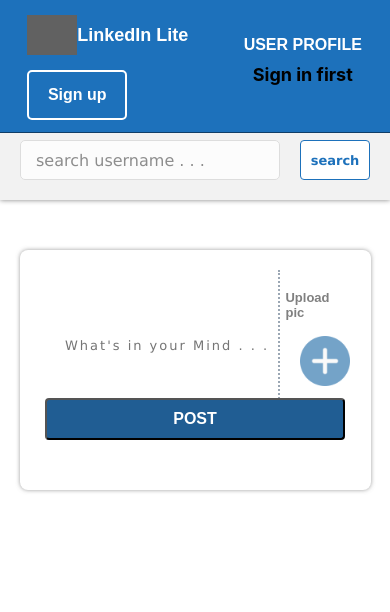
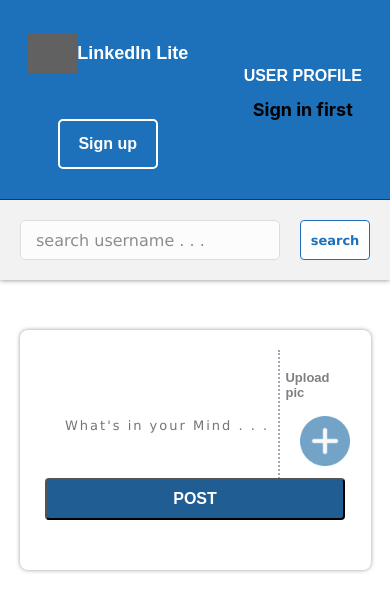
Before and after one commit to mysteriork/LinkedIn-Lite, a React (Create React App) app in the folder frontend/: page /home in a window 390 px wide. Shown: the top 612 px of the page. Built offline with nearby package versions, Linux system fonts and the light colour scheme; grey boxes are pictures that could not be loaded.

Commit message:
CSS modified

```diff
--- a/frontend/src/web.css
+++ b/frontend/src/web.css
@@ -58,12 +58,13 @@
 }
 
 .bttn2 {
-  display: inline;
-  height: fit-content;
   font-family: Verdana, Geneva, Tahoma, sans-serif;
   font-weight: bold;
   font-size: large;
   flex-wrap: wrap;
+  background: none;
+  border: none;
+  cursor: pointer;
 }
 
 .bttn2-div {
@@ -747,6 +748,10 @@
     width: 100%;
   }
 
+  .nav-article{
+    align-items: center;
+  }
+
   .signup {
     background-image: url("./components//images/bg.jpg");
     background-size: cover;
@@ -777,21 +782,26 @@
   }
 
   .navbar1 {
-    height: auto;
+    margin-bottom: 0;
+    position: relative;
+    height: 200px;
     padding: 10px 0;
     text-align: center;
   }
 
   .nav-article {
     flex-direction: column;
-    justify-content: center;
-    height: fit-content;
+    justify-content: space-evenly;
+    height: inherit;
     min-width: fit-content;
   }
 
   .nav-ul {
     display: flex;
     flex-direction: column;
+    height: inherit;
+    gap: 4px;
+
   }
 
   .imagesection {
@@ -820,7 +830,7 @@
 
   .bttn2-div {
     height: 80px;
-    width: 120px;
+    width: 150px;
   }
   .answers {
     gap: 20px;
@@ -898,7 +908,7 @@
   }
 
   .searchSection {
-    margin-top: 120px;
+    margin-top: 0;
     width: 100vw;
     position: relative;
   }
```
Also changed, not shown: 15 other files (tests, documents, lock files or other folders).
